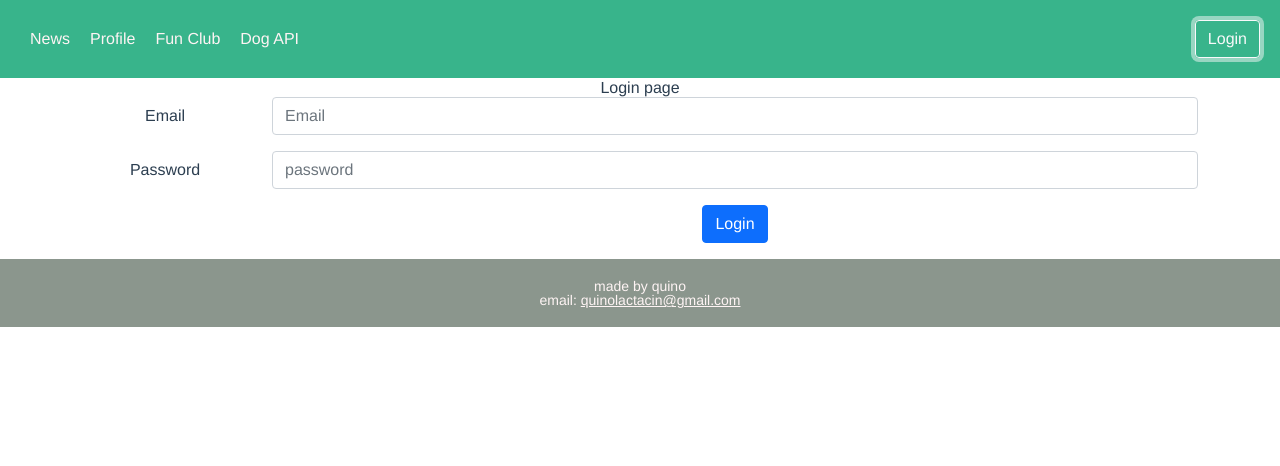
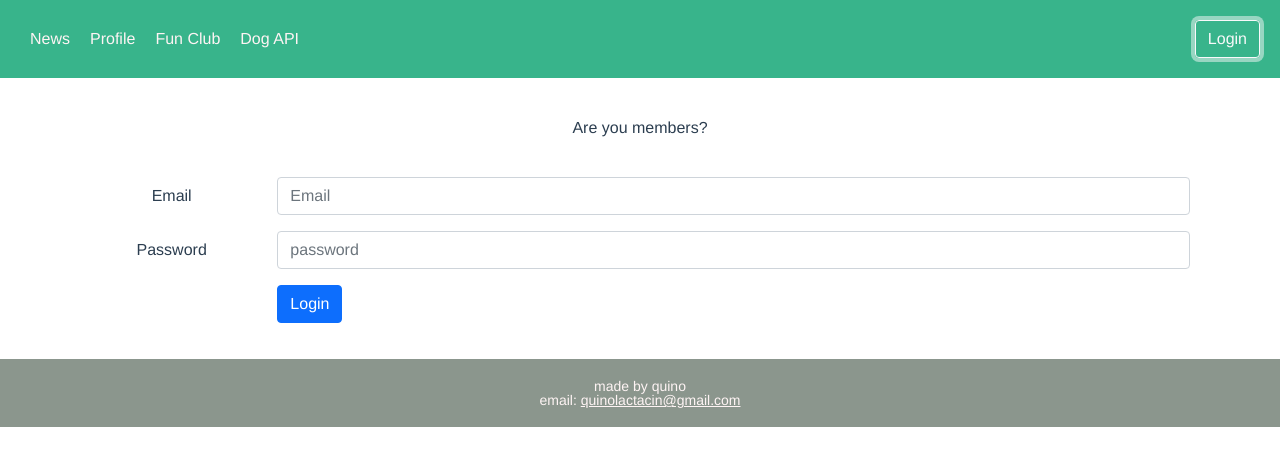
Before and after one commit to quino28/VueForJob, a Vue app in the folder front/: page / in a window 1280 px wide. Both pictures are taken after a click on the button "Login". Shown: the top 466 px of the page. Built offline with nearby package versions, Linux system fonts and the light colour scheme.

Commit message:
add styles in login page

```diff
--- a/front/src/components/Body/Login.vue
+++ b/front/src/components/Body/Login.vue
@@ -1,6 +1,8 @@
 <template>
-  <h1>Login page</h1>
-  <div class="container">
+  <div style="padding: 40px 20px 20px">
+    <h1>Are you members?</h1>
+  </div>
+  <div class="container" style="padding: 20px 20px">
     <div class="mb-3 row">
       <label for="staticEmail" class="col-sm-2 col-form-label">Email</label>
       <div class="col-sm-10">
@@ -15,7 +17,7 @@
     </div>
     <div class="mb-3 row">
       <label for="password" class="col-sm-2 col-form-label"></label>
-      <div class="col-sm-10">
+      <div class="col-sm-10" style="text-align: left">
         <button type="submit" class="btn btn-primary">Login</button>
       </div>
     </div>
```
